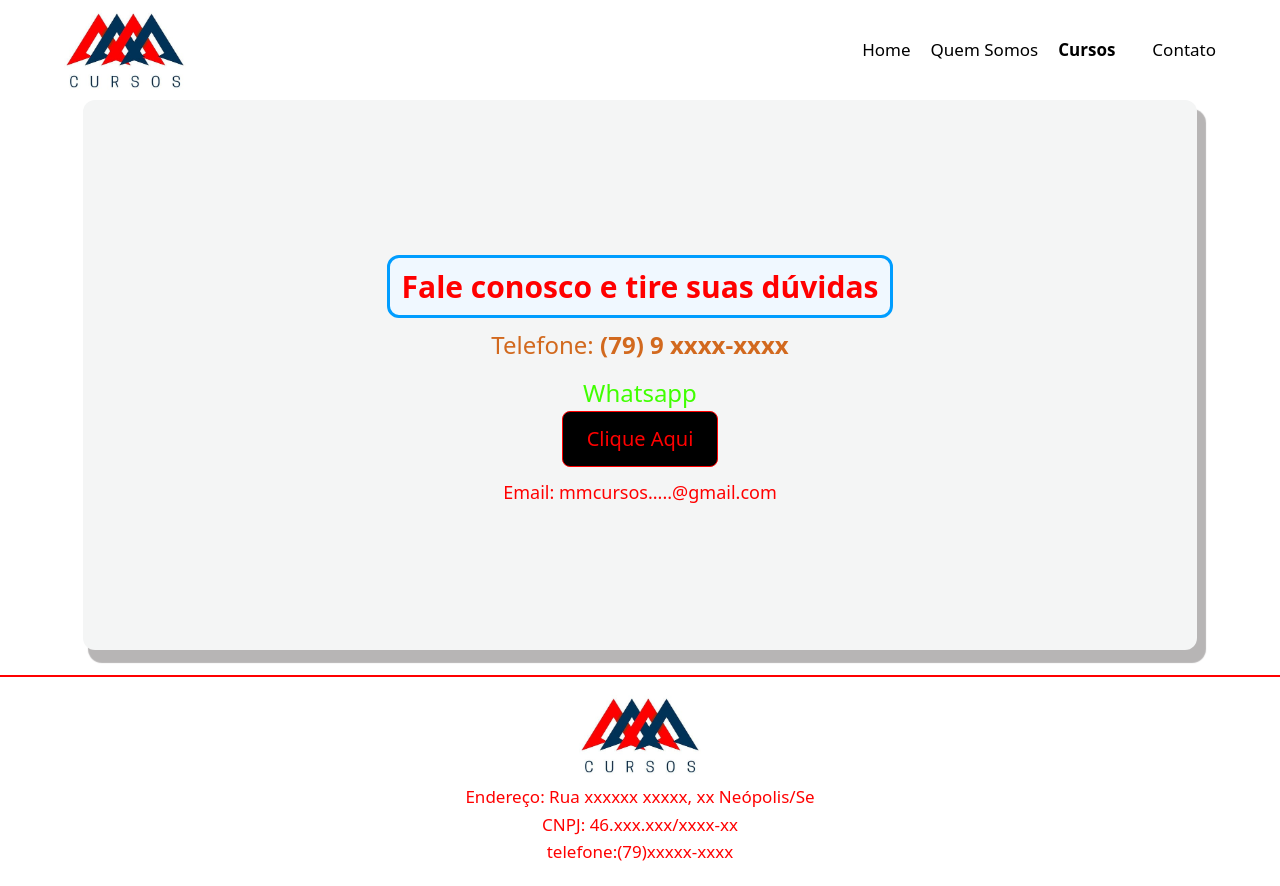
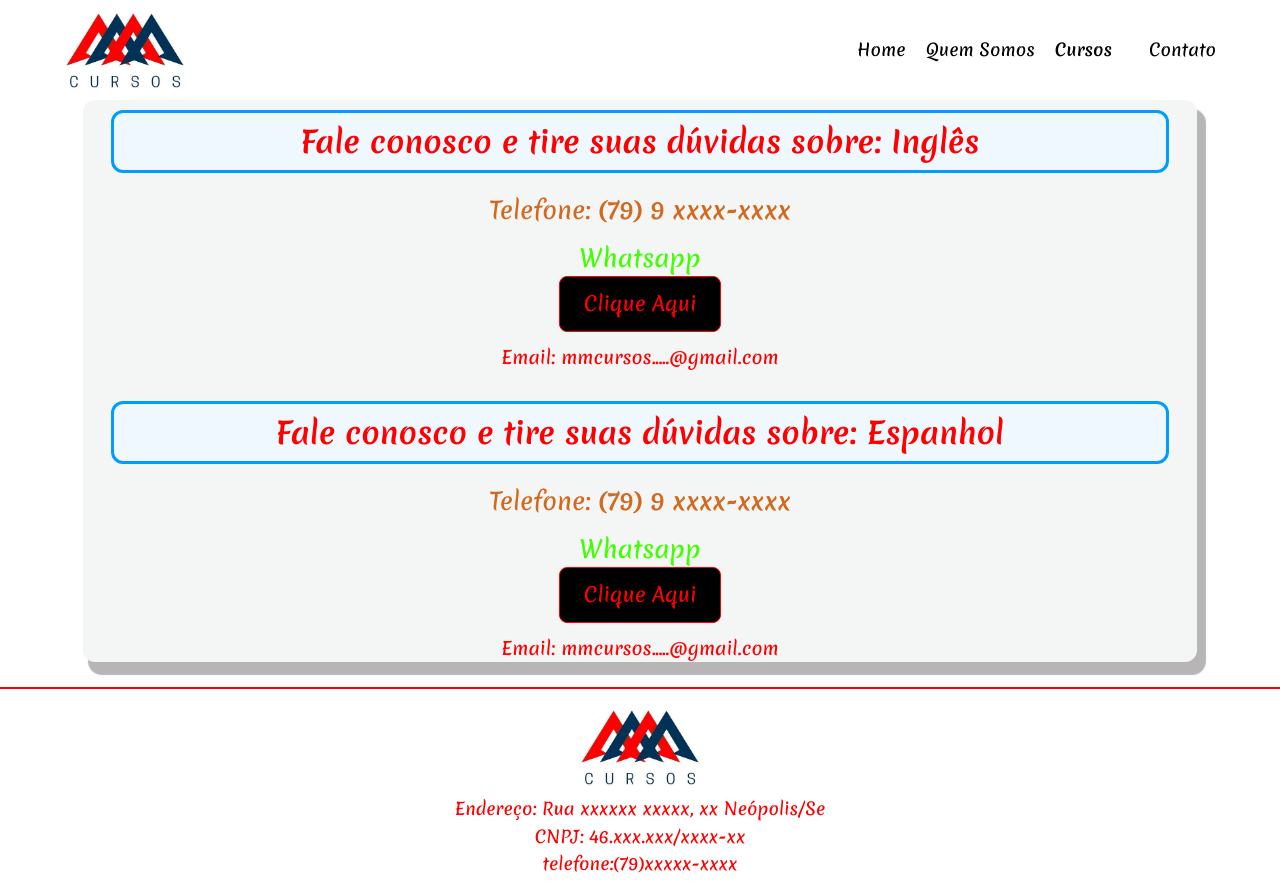
Before and after one commit to Diogobispopereira/mm-curso, a React (Vite) app: page /contato in a window 1280 px wide. Built offline with nearby package versions, Linux system fonts and the light colour scheme; some icons are missing.

Commit message:
atualizacao

```diff
--- a/index.html
+++ b/index.html
@@ -3,8 +3,11 @@
   <head>
     <meta charset="UTF-8" />
     <link rel="icon" type="image/svg+xml" href="/vite.svg" />
+    <link rel="preconnect" href="https://fonts.googleapis.com">
+    <link rel="preconnect" href="https://fonts.gstatic.com" crossorigin>
+    <link href="https://fonts.googleapis.com/css2?family=Merienda:wght@300..900&display=swap" rel="stylesheet">
     <meta name="viewport" content="width=device-width, initial-scale=1.0" />
-    <title>Vite + React</title>
+    <title>MM CURSOS</title>
   </head>
   <body>
     <div id="root"></div>
--- a/src/App.css
+++ b/src/App.css
@@ -4,5 +4,5 @@
 }
 body{
   width: 100vw;
-
+    font-family: 'Merienda', cursive;
 }
--- a/src/Componentes/LinkRouter/Links/index.jsx
+++ b/src/Componentes/LinkRouter/Links/index.jsx
@@ -61,12 +61,11 @@ export function Links() {
     <header className={styled.links}>
       <section className={styled.linkCabeicalho}>
         <Cabeicalho />
-        {/* Botão do menu hamburger, visível apenas em telas pequenas */}
+
         <button className={styled.menuHamburger} onClick={alternarMenuPrincipal}>
           {menuPrincipalAberto ? <CloseIcon /> : <MenuIcon />}
         </button>
 
-        {/* Adicione uma classe condicional para o menu principal */}
         <nav className={`${styled.mainNav} ${menuPrincipalAberto ? styled.menuAberto : ''}`}>
           <ul>
             <li><Link to="/" onClick={() => setMenuPrincipalAberto(false)}>Home</Link></li>
--- a/src/Componentes/LinkRouter/Links/links.module.css
+++ b/src/Componentes/LinkRouter/Links/links.module.css
@@ -65,7 +65,7 @@
     flex-direction: column;
     width: 112px;
     padding: 7px 4px;
-    background-color: #ededec;
+     background-color: #ededec;
     border: 1px solid #d7d7d3;
     border-radius: 12px;
     position: absolute;
@@ -77,6 +77,7 @@
 .linkcurso li {
     margin-top: 2px;
     font-size: 16px;
+    padding: 0px 13px;
     font-weight: normal;
 }
 
--- a/src/Componentes/LinkRouter/Rotas/Contato/contato.module.css
+++ b/src/Componentes/LinkRouter/Rotas/Contato/contato.module.css
@@ -2,15 +2,19 @@
     width: 100vw;
 }
 .contatoContainer{
-    justify-content: center;
-    height: 550px;
+    display: flex;
     flex-direction: column;
-    align-items: center;
-    display: flex;
+    gap: 20px 0px;
     width: 87%;
+    height: auto;
     margin: 100px auto 0px auto;
     background-color: rgb(244,245,245);
     box-shadow: 7px 11px 1px 2px #b7b5b5;border-radius: 12px;
+}
+.contatoQuadro{
+     flex-direction: column;
+    align-items: center;
+    display: flex;
 }
 
 .contatoContainer h2{
@@ -25,7 +29,8 @@
      font-size: 30px;
      font-weight: 700;
      padding: 6px 12px;
-     margin-top: 10px;
+     width: 95%;
+     margin: 10px auto;
 }
 .contatoContainer h3{
     margin-top: 9px;
--- a/src/Componentes/LinkRouter/Rotas/Contato/index.jsx
+++ b/src/Componentes/LinkRouter/Rotas/Contato/index.jsx
@@ -2,15 +2,27 @@ import styles from "./contato.module.css"
 
 export function Contato() {
     return (
-        <article  className={styles.contato}>
+        <article className={styles.contato}>
             <section className={styles.contatoContainer}>
-                <h2>Fale conosco e tire suas dúvidas</h2>
-                <h3>Telefone: <strong>(79) 9 xxxx-xxxx</strong></h3>
-                <p >Whatsapp</p>
-                <button className={styles.botao}>
-                    <h4>Clique Aqui</h4>
-                </button>
-                <h5>Email: mmcursos.....@gmail.com</h5>
+                <div  className={styles.contatoQuadro}>
+                    <h2>Fale conosco e tire suas dúvidas sobre: Inglês</h2>
+                    <h3>Telefone: <strong>(79) 9 xxxx-xxxx</strong></h3>
+                    <p >Whatsapp</p>
+                    <button className={styles.botao}>
+                        <a href="https://wa.me/75982627812?text=Quero%20saber%20mais%20sobre%20o%20o%20curso%20o%20de%20o%20Inglês"> <h4>Clique Aqui   </h4></a>
+                    </button>
+                    <h5>Email: mmcursos.....@gmail.com</h5>
+                </div>
+
+                <div  className={styles.contatoQuadro}>
+                    <h2>Fale conosco e tire suas dúvidas sobre: Espanhol</h2>
+                    <h3>Telefone: <strong>(79) 9 xxxx-xxxx</strong></h3>
+                    <p >Whatsapp</p>
+                    <button className={styles.botao}>
+                        <a href="https://wa.me/75982627812?text=Quero%20saber%20mais%20sobre%20o%20o%20curso%20o%20de%20o%20Espanhol"><h4>Clique Aqui</h4></a>
+                    </button>
+                    <h5>Email: mmcursos.....@gmail.com</h5>
+                </div>
             </section>
         </article>
     )
--- a/src/Componentes/PaginaInicial/Curso/CursoEspanhol/index.jsx
+++ b/src/Componentes/PaginaInicial/Curso/CursoEspanhol/index.jsx
@@ -4,7 +4,7 @@ export function CursoEspanhol() {
     return (
         <article className={styles.espanhol}>
             <section className={styles.espanholContainer}>
-                <h2>Inglês</h2>
+                <h2>Espanhol</h2>
                 <div className={styles.secaoA}>
                     <img src="./CursoEspanhol/1-espanhol.jpg" alt="imagem com nomes em inglês" />
                     <ul>
--- a/src/Componentes/PaginaInicial/Curso/index.jsx
+++ b/src/Componentes/PaginaInicial/Curso/index.jsx
@@ -1,3 +1,4 @@
+import { Link } from "react-router"
 import styled from "./curso.module.css"
 
 export function Curso (){
@@ -5,14 +6,14 @@ export function Curso (){
         <article className={styled.curso}>
             <h2>Escolha abaixo seu curso e saiba mais: </h2>
             <nav>
-                <a href="">
+                <Link to="/ingles">
                     <img src="./Curso/ingles.jpg" alt="quadro com nomes em inglês" />
                     <p>Inglês</p>
-                </a>
-                <a href="#">
+                </Link>
+                  <Link to="/espanhol">
                     <img src="./Curso/espanhol.jpg" alt="quadro com nomes em espanhol"  />
-                    <p>Espanhol</p>
-                </a>
+                    </Link>
+
             </nav>
         </article>
     )
```
